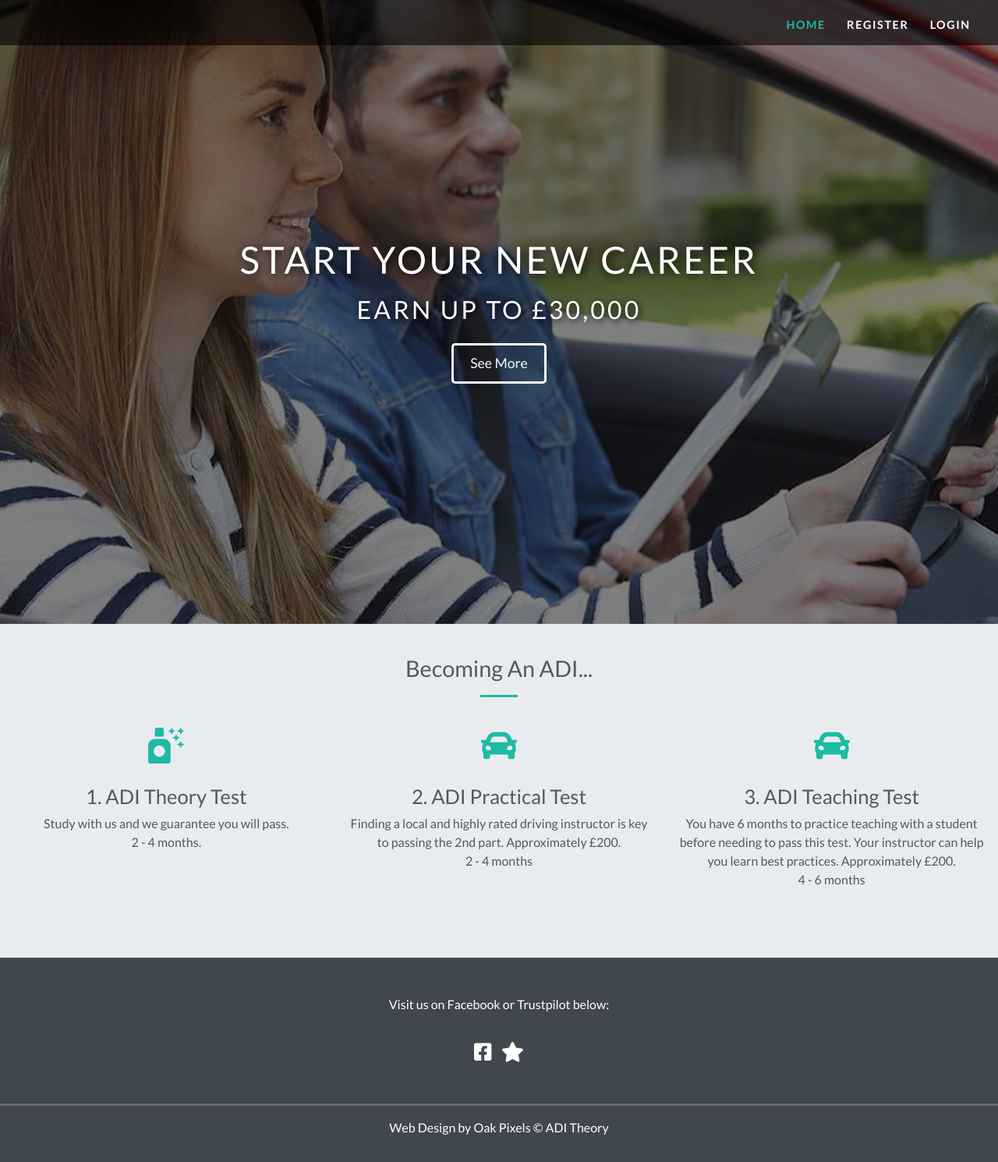
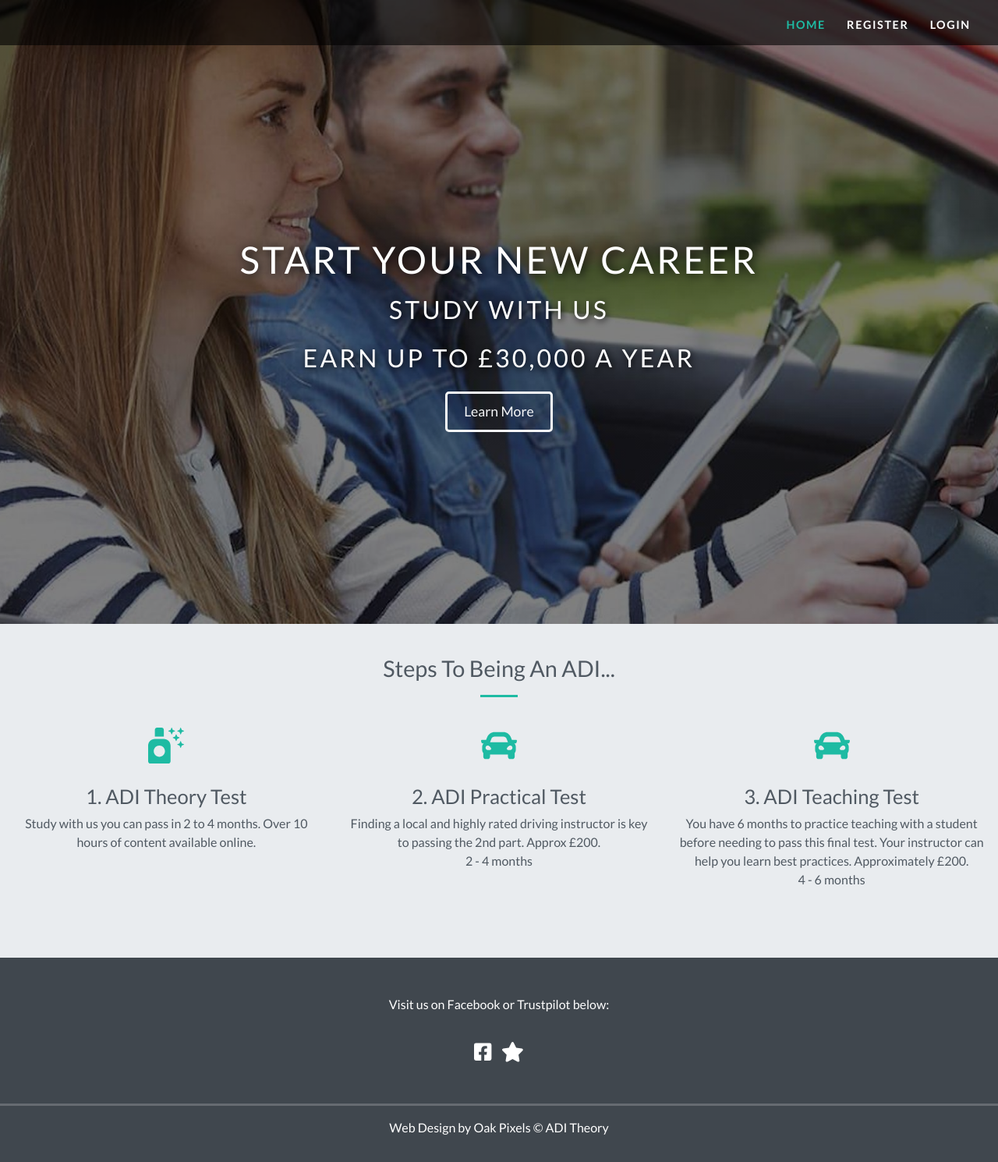
Before and after one commit to JoeD2/adi, a PHP site: page / in a window 1280 px wide. Shown: the whole page at 78% size. Run offline with PHP 8.4, Linux system fonts and the light colour scheme; some libraries are stand-ins or nearby versions.

Commit message:
home page updates

```diff
--- a/index.html
+++ b/index.html
@@ -50,8 +50,9 @@
 
       <div class="caption text-center">
         <h1>Start your new Career</h1>
-        <h3>Earn up to £30,000</h3>
-        <a class="btn btn-outline-light btn-lg" href="#about">See More</a>
+        <h3>Study with us</h3>
+        <h3>Earn up to £30,000 a year</h3>
+        <a class="btn btn-outline-light btn-lg" href="#about">Learn More</a>
       </div>
 
       <!-- End Landing Page Section -->
@@ -64,7 +65,7 @@
       <div class="jumbotron">
         <div class="narrow text-center">
           <div class="col-12 head">
-              <h3 class="heading">Becoming an ADI...</h3>
+              <h3 class="heading">Steps to being an ADI...</h3>
               <div class="heading-underline"></div>
             </div>
             <!-- Start row -->
@@ -75,7 +76,7 @@
                   <i class="fas fa-air-freshener fa-4x"
                   data-fa-transform="shrink-4.5 up-4.5"></i>
                   <h3>1. ADI Theory Test</h3>
-                  <p>Study with us and we guarantee you will pass. <br>2 - 4 months.</p>
+                  <p>Study with us you can pass in 2 to 4 months. Over 10 hours of content available online.</p>
                 </div>
               </div>
 
@@ -84,7 +85,7 @@
                   <i class="fas fa-car fa-4x"
                   data-fa-transform="shrink-4.5 up-4.5"></i>
                   <h3>2. ADI Practical Test</h3>
-                  <p>Finding a local and highly rated driving instructor is key to passing the 2nd part. Approximately £200. <br>2 - 4 months</p>
+                  <p>Finding a local and highly rated driving instructor is key to passing the 2nd part. Approx £200. <br>2 - 4 months</p>
                 </div>
               </div>
 
@@ -93,7 +94,7 @@
                   <i class="fas fa-car fa-4x"
                   data-fa-transform="shrink-4.5 up-4.5"></i>
                   <h3>3. ADI Teaching Test</h3>
-                  <p>You have 6 months to practice teaching with a student before needing to pass this test. Your instructor can help you learn best practices. Approximately £200. <br>4 - 6 months</p>
+                  <p>You have 6 months to practice teaching with a student before needing to pass this final test. Your instructor can help you learn best practices. Approximately £200. <br>4 - 6 months</p>
                 </div>
               </div>
             </div>
--- a/unit01/cp1_2.php
+++ b/unit01/cp1_2.php
@@ -118,6 +118,7 @@ pr_num = Number(p_num) - 1;
         document.getElementById("currQ").innerHTML = (`Q${p_num}`);
         </script>
         <p>Your car has a flat battery but fortunately you are parked on a hill in an empty car park. How might you start the car?</p>
+        <a href="https://www.confused.com/on-the-road/maintenance/how-to-jump-bump-start-your-car">Alternative ways to start a car</a>
         <form class="text-center" action="<?php echo htmlspecialchars($_SERVER["PHP_SELF"]); ?>" method="post">
             <div class="form-group <?php echo (!empty($password_err)) ? 'has-error' : ''; ?>">
                 <label>Answer</label>
--- a/unit01/cp1_5.php
+++ b/unit01/cp1_5.php
@@ -118,6 +118,7 @@ pr_num = Number(p_num) - 1;
         document.getElementById("currQ").innerHTML = (`Q${p_num}`);
         </script>
         <p>What does the acronym DSSSM stand for?</p>
+        <a href="https://www.youtube.com/watch?v=I9Pn2--sjnI">Video on Cockpit Drills (recommended)</a>
         <form class="text-center" action="<?php echo htmlspecialchars($_SERVER["PHP_SELF"]); ?>" method="post">
             <div class="form-group <?php echo (!empty($password_err)) ? 'has-error' : ''; ?>">
                 <label>Answer</label>
```
Also changed, not shown: 1 other file.
